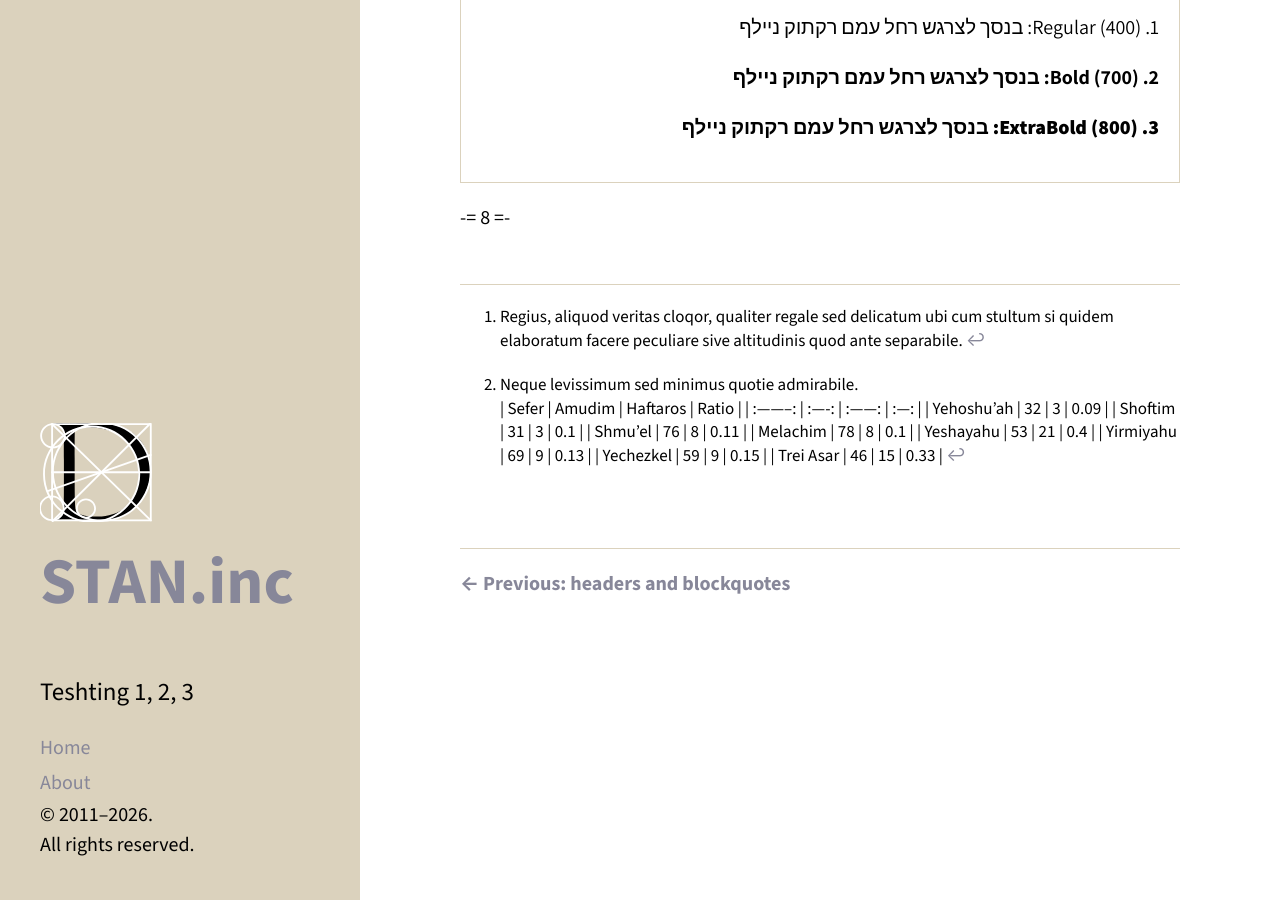
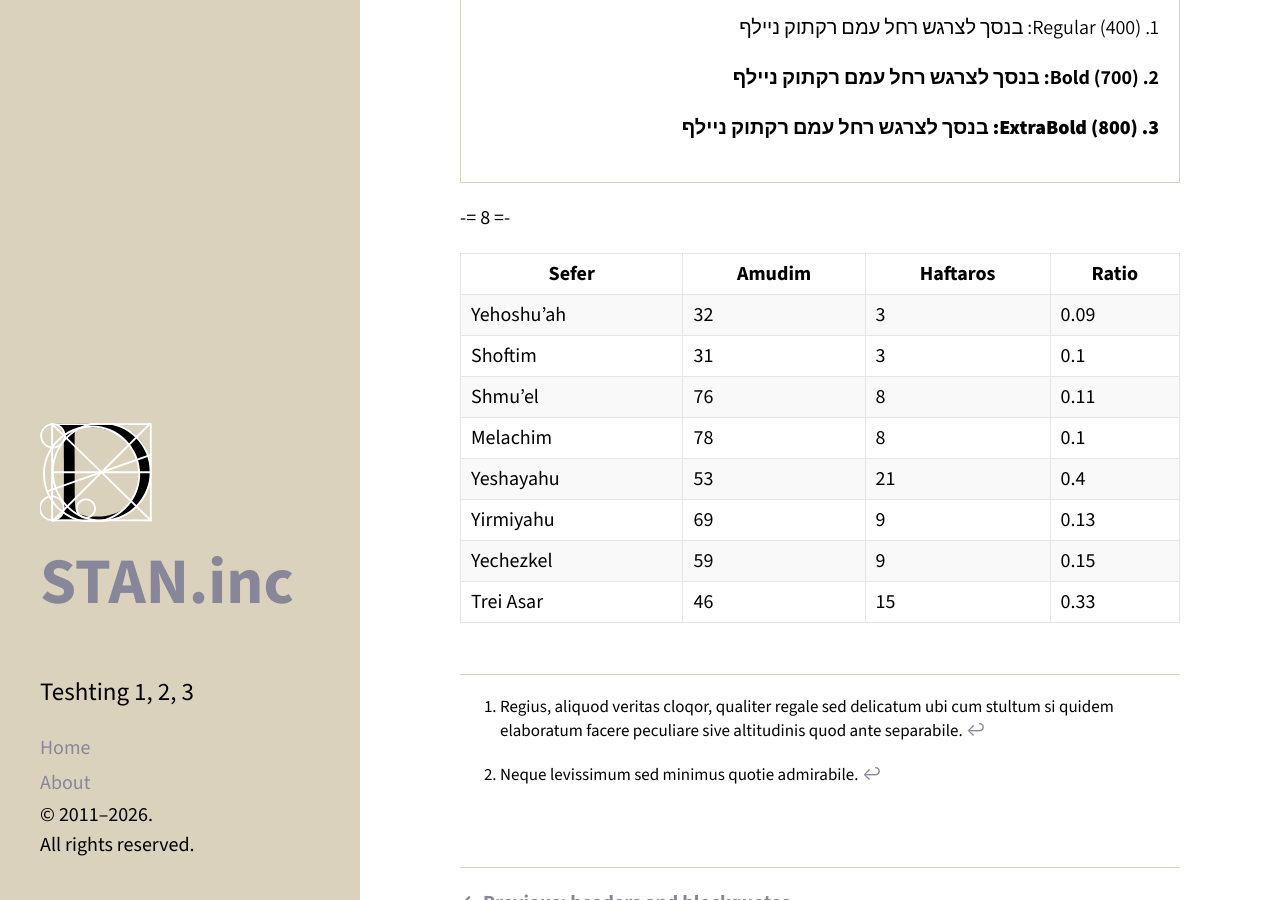
Before and after one commit to stam-ink/stam-ink.github.io, a Jekyll site: the page built from _posts/2026-05-11-text-size-tests.md, in a window 1280 px wide and 900 px high, scrolled down 1651 px. Built offline with Jekyll 4.4.1, drawn with Linux system fonts in a browser that asks for light colours.

Commit message:
Update 2026-05-11-text-size-tests.md

```diff
--- a/_posts/2026-05-11-text-size-tests.md
+++ b/_posts/2026-05-11-text-size-tests.md
@@ -72,6 +72,73 @@ Felix Octavian ab quid cognitiones dum tenebrosum tamen sapidum quod si festinum
 [^fn1]: Regius, aliquod veritas cloqor, qualiter regale sed delicatum ubi cum stultum si quidem elaboratum facere peculiare sive altitudinis quod ante separabile.
 
 [^fn2]: Neque levissimum sed minimus quotie admirabile.
+<table>
+<col align="left" />
+<col align="left" />
+<col align="left" />
+<col align="left" />
+<thead>
+<tr>
+	<th>Sefer</th>
+	<th>Amudim</th>
+	<th>Haftaros</th>
+	<th>Ratio</th>
+</tr>
+</thead>
+<tbody>
+<tr>
+	<td align="left">Yehoshu&#8217;ah</td>
+	<td align="left">32</td>
+	<td align="left">3</td>
+	<td align="left">0.09</td>
+</tr>
+<tr>
+	<td align="left">Shoftim</td>
+	<td align="left">31</td>
+	<td align="left">3</td>
+	<td align="left">0.1</td>
+</tr>
+<tr>
+	<td align="left">Shmu&#8217;el</td>
+	<td align="left">76</td>
+	<td align="left">8</td>
+	<td align="left">0.11</td>
+</tr>
+<tr>
+	<td align="left">Melachim</td>
+	<td align="left">78</td>
+	<td align="left">8</td>
+	<td align="left">0.1</td>
+</tr>
+<tr>
+	<td align="left">Yeshayahu</td>
+	<td align="left">53</td>
+	<td align="left">21</td>
+	<td align="left">0.4</td>
+</tr>
+<tr>
+	<td align="left">Yirmiyahu</td>
+	<td align="left">69</td>
+	<td align="left">9</td>
+	<td align="left">0.13</td>
+</tr>
+<tr>
+	<td align="left">Yechezkel</td>
+	<td align="left">59</td>
+	<td align="left">9</td>
+	<td align="left">0.15</td>
+</tr>
+<tr>
+	<td align="left">Trei Asar</td>
+	<td align="left">46</td>
+	<td align="left">15</td>
+	<td align="left">0.33</td>
+</tr>
+</tbody>
+</table>
+
+
+<!--
     |   Sefer    | Amudim | Haftaros | Ratio |
     | :--------: | :----: | :------: | :---: |
     | Yehoshu'ah |   32   |    3     | 0.09  |
@@ -82,3 +149,4 @@ Felix Octavian ab quid cognitiones dum tenebrosum tamen sapidum quod si festinum
     | Yirmiyahu  |   69   |    9     | 0.13  |
     | Yechezkel  |   59   |    9     | 0.15  |
     | Trei Asar  |   46   |    15    | 0.33  |
+    -->
```
